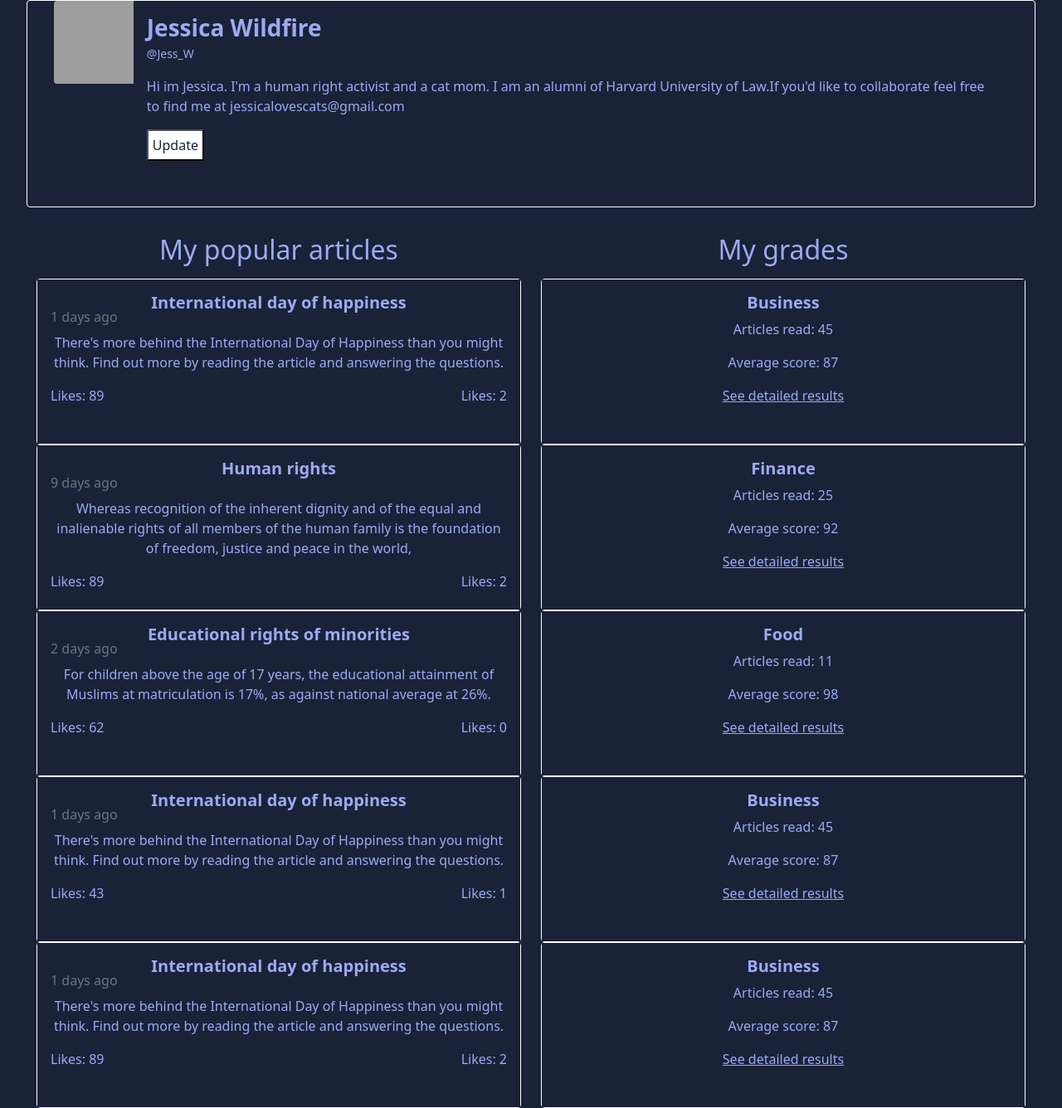
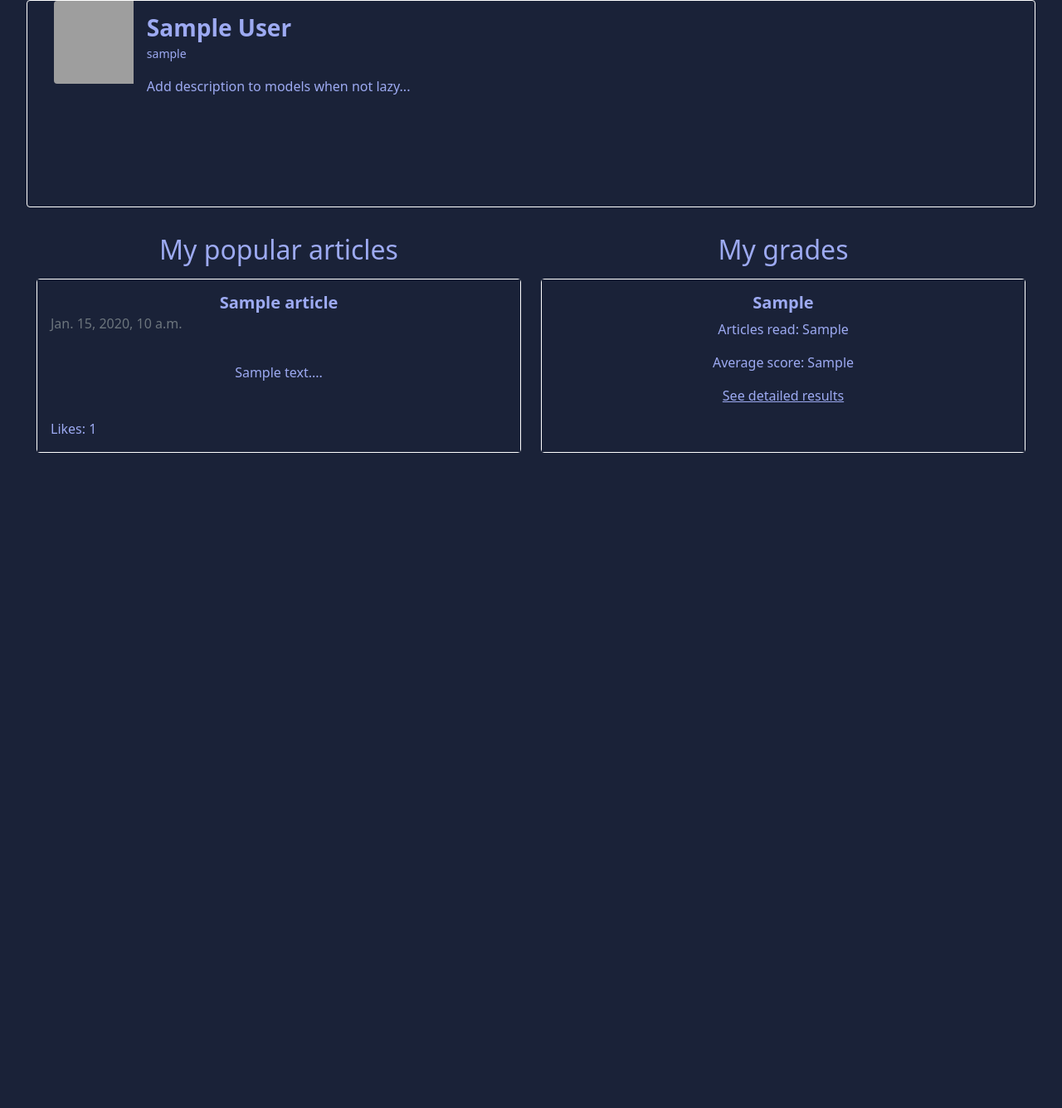
Before and after one commit to brkagithub/PSIlearnopedia, a Django app: template fazaImplementacije/templates/profile.html in a window 1280 px wide. Shown: the part 101-1437 px from the top of the page at 83% size. After the commit the page ends 647 px from the top, so only its background shows below. Run offline with Django 3.2, Linux system fonts and the light colour scheme; the template is opened without the code that fills it: most values are stand-ins (such as "Sample title", 1, 10 or a date in 2020); grey boxes are pictures that could not be loaded.

Commit message:
Made profile page. Minor changes to base css

```diff
--- a/fazaImplementacije/learnopedia/static/base.css
+++ b/fazaImplementacije/learnopedia/static/base.css
@@ -80,6 +80,13 @@
   flex-wrap: wrap;
 }
 
+.flexBody {
+  display: flex;
+  flex-direction: column;
+  justify-content: space-between;
+  flex-wrap: wrap;
+}
+
 .flexCenter {
   justify-content: center;
   display: flex;
--- a/fazaImplementacije/learnopedia/static/profile.css
+++ b/fazaImplementacije/learnopedia/static/profile.css
@@ -17,7 +17,7 @@
 .card200px {
   background-color: #1a2238;
   border: 1px solid white;
-  min-height: 200px !important;
+  min-height: 210px !important;
 }
 
 .profilePicDiv {
--- a/fazaImplementacije/learnopedia/static/profile.js
+++ b/fazaImplementacije/learnopedia/static/profile.js
@@ -89,7 +89,7 @@ $(document).ready(() => {
   const popularArticlesEl = $("#popularArticles");
   const grades = $("#grades");
 
-  profileInfo.append(`<div class="card mb-3 col-12">
+  /*profileInfo.append(`<div class="card mb-3 col-12">
   <div class="row g-0">
     <div class="col-md-1 textAlign verticalAlign">
       <img src="logo.jpg" class="profilePic rounded" alt="..." />
@@ -107,9 +107,9 @@ $(document).ready(() => {
       </div>
     </div>
   </div>
-</div>`);
+</div>`);*/
 
-  profile.popularArticles.map((article) => {
+  /*profile.popularArticles.map((article) => {
     popularArticlesEl.append(`<a href="${article.slug}.html" class="linkNoDeco cardArticles">
     <div class="card card200px">
         <div class="card-body">
@@ -123,9 +123,9 @@ $(document).ready(() => {
         </div>
   </div>
   </a>`);
-  });
+  });*/
 
-  profile.grades.map((grade) => {
+  /*profile.grades.map((grade) => {
     grades.append(`<div class="card card200px">
       <div class="card-body">
       <h5 class="card-title">${grade.categoryName}</h5>
@@ -136,5 +136,5 @@ $(document).ready(() => {
       </div>
       </div>
 </div>`);
-  });
+  });*/
 });
--- a/fazaImplementacije/templates/profile.html
+++ b/fazaImplementacije/templates/profile.html
@@ -79,13 +79,61 @@
           </form>
         </div>
       </nav>
-      <div id="profileInfo" class="row"></div>
+      <div id="profileInfo" class="row">
+          <div class="card mb-3 col-12">
+             <div class="row g-0">
+                 <div class="col-md-1 textAlign verticalAlign">
+                    <img src="logo.jpg" class="profilePic rounded" alt="..." />
+                 </div>
+                 <div class="col-md-11">
+                     <div class="card-body">
+                        <h3 class="card-title textAlignLeft">{{profile.first_name}} {{ profile.last_name }}</h3>
+                        <p class="card-text">
+                            <small>{{profile.username}}</small>
+                        </p>
+                        <p class="card-text">
+                            Add description to models when not lazy...
+                        </p>
+                         {% if request.user == profile %}
+                            <a href="update.html"><button>Update</button></a>
+                         {% endif %}
+                    </div>
+                </div>
+             </div>
+        </div>
+      </div>
       <div class="row">
         <div id="popularArticles" class="col-12 col-md-6">
           <h2 class="textAlign mt-3 mb-3">My popular articles</h2>
+          {% for article in top5Articles %}
+              <a href="${article.slug}.html" class="linkNoDeco cardArticles">
+                <div class="card card200px" style="width: 100%">
+                    <div class="card-body flexBody">
+                        <div>
+                            <h5 class="card-title">{{ article.title }}</h5>
+                            <h6 class="card-subtitle mt-1 mb-2 text-muted">{{ article.createdAt }}</h6>
+                        </div>
+                        <p class="card-text textAlign">{{ article.textContent|slice:"0:201" }}...</p>
+                        <div class="card-text">Likes: {{article.numOfLikes}}</div>
+                    </div>
+                </div>
+              </a>
+          {% endfor %}
         </div>
         <div id="grades" class="col-12 col-md-6">
           <h2 class="textAlign mt-3 mb-3">My grades</h2>
+          {% for category in top5Categories %}
+               <div class="card card200px">
+                    <div class="card-body">
+                        <h5 class="card-title">{{category.0}}</h5>
+                        <p class="card-text mt-2 textAlign">Articles read: {{ category.1.0 }}</p>
+                        <p class="card-text textAlign">Average score: {{ category.1.1 }}</p>
+                        <div class="textAlign">
+                            <a href="${grade.slug}.html" class="card-text textAlign width100">See detailed results</a>
+                        </div>
+                    </div>
+               </div>
+          {% endfor %}
         </div>
       </div>
     </div>
```
Also changed, not shown: fazaImplementacije/learnopedia/views.py (+32 -1 lines).
